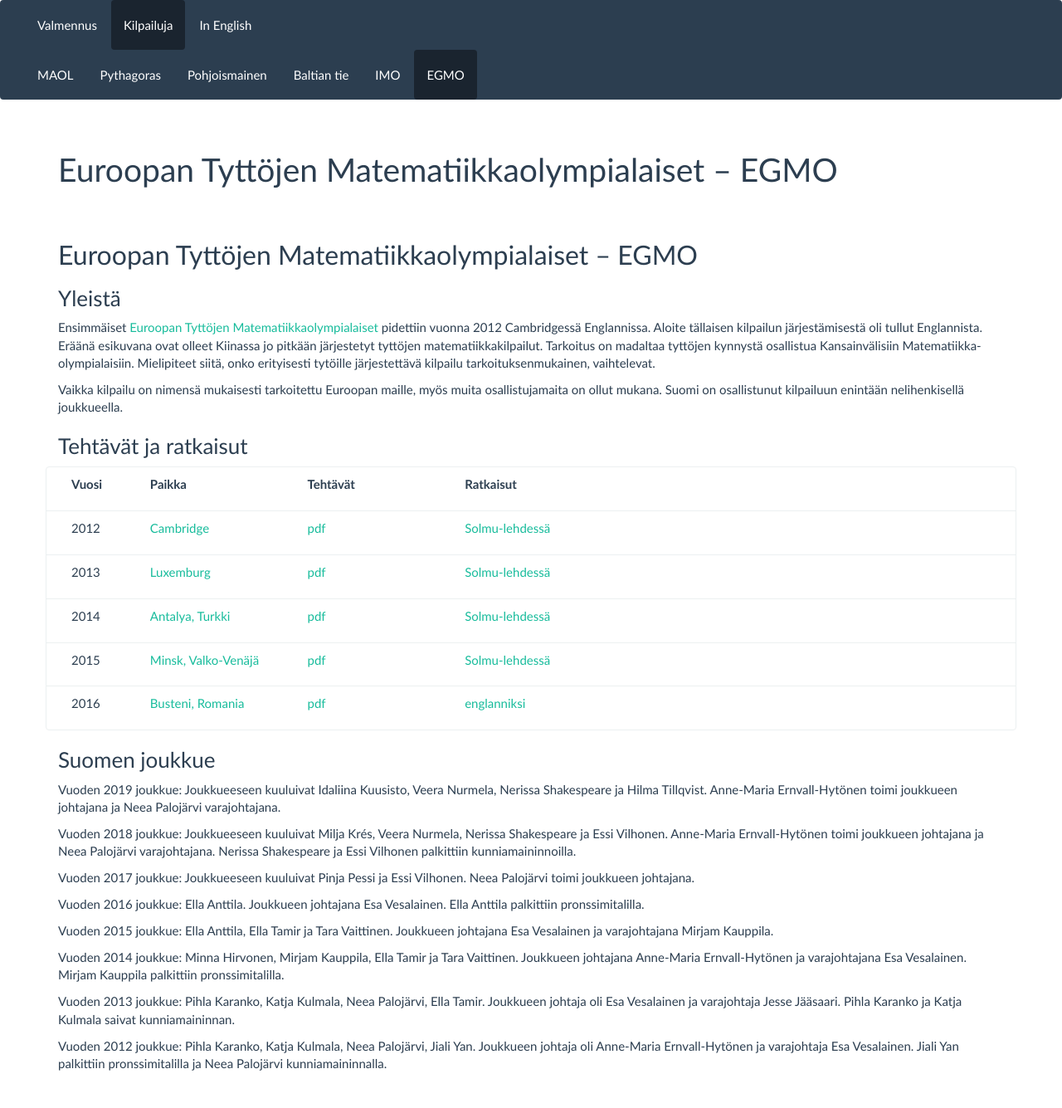
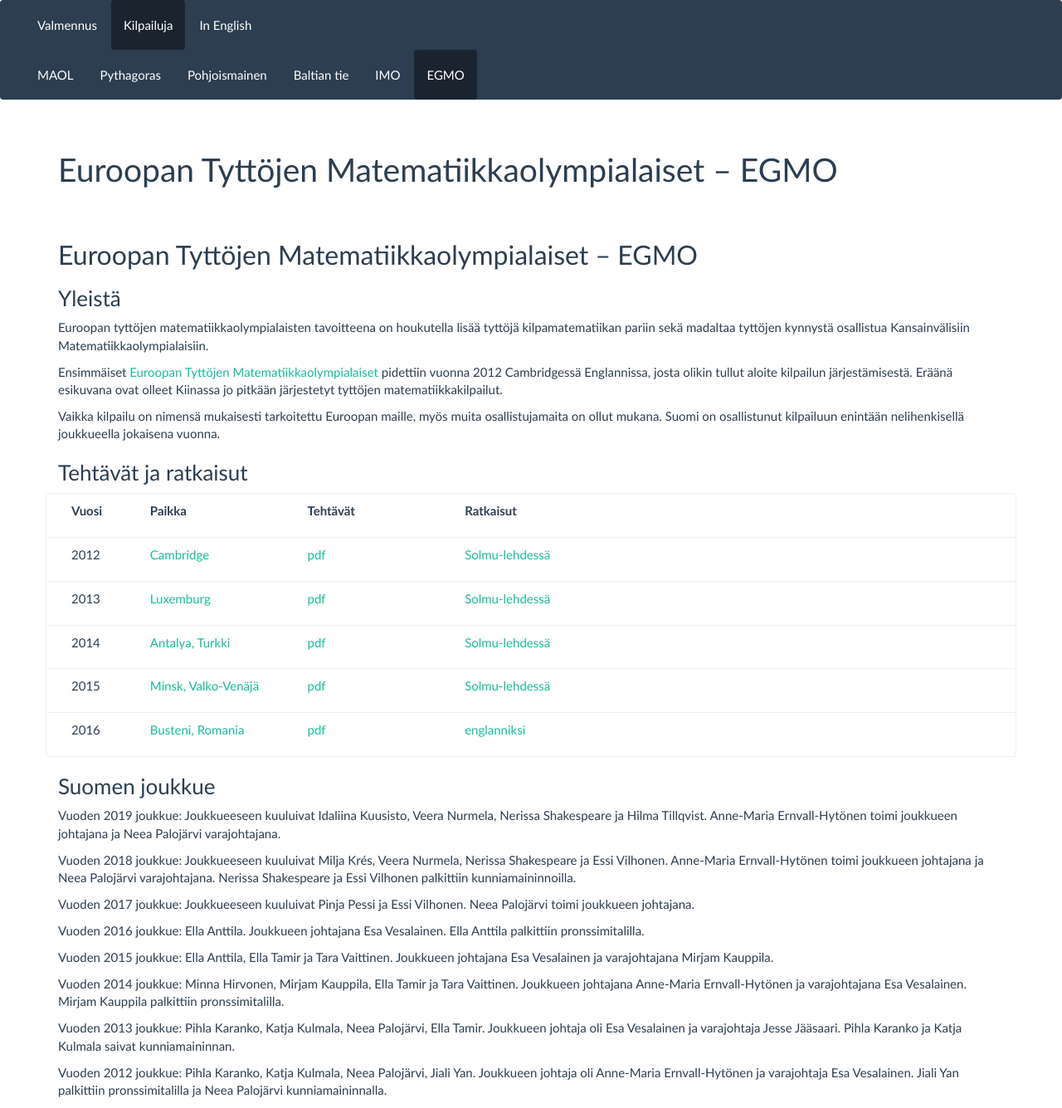
Before and after one commit to matematiikkakilpailut/matematiikkakilpailut.github.io, a Jekyll site: the page built from EGMO/index.md, in a window 1280 px wide. Shown: the whole page at 83% size. Built offline with Jekyll 4.4.1, drawn with Linux system fonts in a browser that asks for light colours; before the commit the page ends 1303 px from its top, so only the background shows below that.

Commit message:
Update index.md

```diff
--- a/EGMO/index.md
+++ b/EGMO/index.md
@@ -32,18 +32,18 @@ kilpailut:
 
 ### Yleistä
 
+Euroopan tyttöjen matematiikkaolympialaisten tavoitteena on houkutella lisää
+tyttöjä kilpamatematiikan pariin sekä madaltaa tyttöjen kynnystä
+osallistua Kansainvälisiin Matematiikka&shy;olympialaisiin.
+
 Ensimmäiset [Euroopan Tyttöjen Matematiikka&shy;olympialaiset](https://www.egmo.org/)
-pidettiin vuonna 2012 Cambridgessä Englannissa. Aloite tällaisen
-kilpailun järjestämisestä oli tullut Englannista. Eräänä esikuvana
-ovat olleet Kiinassa jo pitkään järjestetyt tyttöjen
-matematiikka&shy;kilpailut. Tarkoitus on madaltaa tyttöjen kynnystä
-osallistua Kansainvälisiin Matematiikka&shy;olympialaisiin. Mielipiteet
-siitä, onko erityisesti tytöille järjestettävä kilpailu
-tarkoituksenmukainen, vaihtelevat.
+pidettiin vuonna 2012 Cambridgessä Englannissa, josta olikin tullut aloite kilpailun järjestämisestä.
+Eräänä esikuvana ovat olleet Kiinassa jo pitkään järjestetyt tyttöjen
+matematiikka&shy;kilpailut.
 
 Vaikka kilpailu on nimensä mukaisesti tarkoitettu Euroopan maille,
 myös muita osallistujamaita on ollut mukana. Suomi on osallistunut
-kilpailuun enintään nelihenkisellä joukkueella.
+kilpailuun enintään nelihenkisellä joukkueella jokaisena vuonna.
 
 ### Tehtävät ja ratkaisut
 
```
